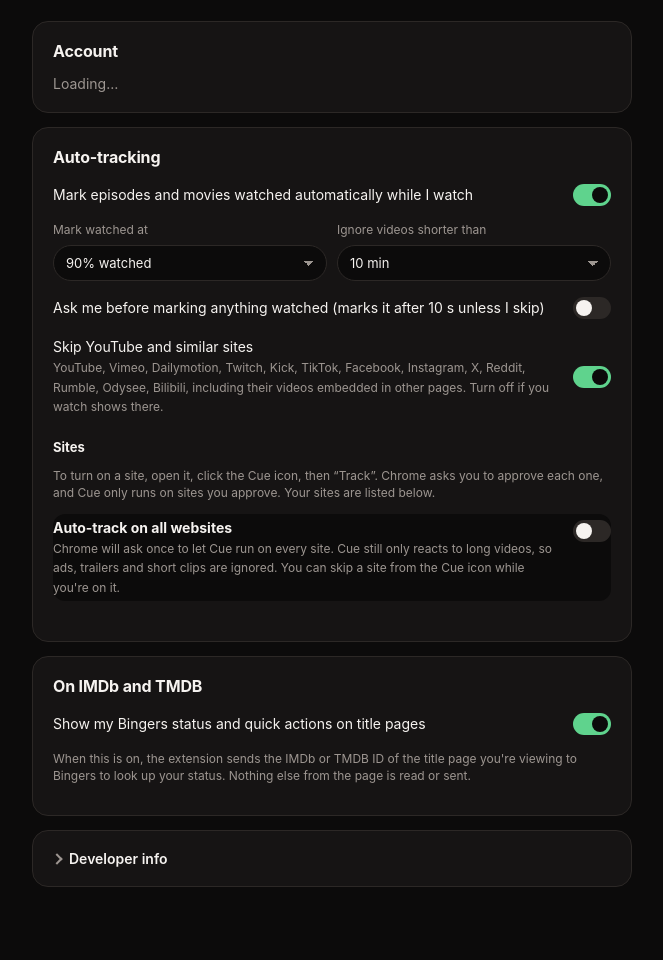
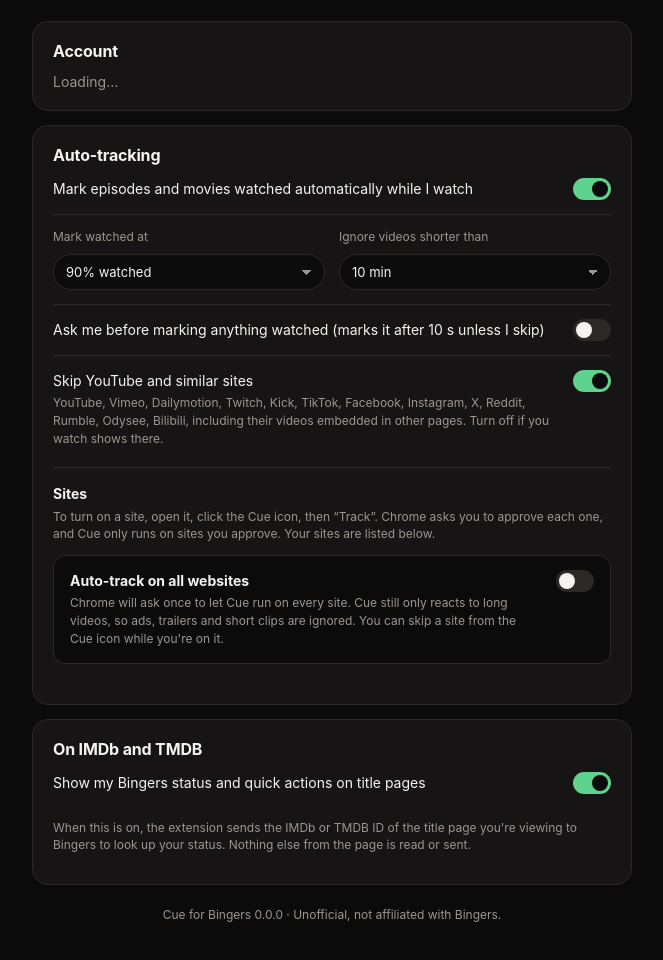
Before and after one commit to S3OD177/cue-for-bingers, a browser extension: page extension/options/options.html in a window 1280 px wide. Shown: the part 112-1072 px from the top of the page, without its empty margins (308-971 px from the left). Drawn offline with Linux system fonts and the light colour scheme.

Commit message:
Tidy the Settings page; remove Developer info
- One row per setting with hairline dividers; switches line up with the
  first line of their label
- Restore the "Auto-track on all websites" card padding
- Dim and disable the dependent auto-tracking settings while it's off
- Replace the Developer info section (redirect URL) with a small
  version footer

Co-Authored-By: Claude Opus 5.5 <noreply@anthropic.com>

```diff
--- a/extension/options/options.css
+++ b/extension/options/options.css
@@ -84,3 +84,32 @@ details summary::before { content: ""; width: 6px; height: 6px; border-right: 2p
 details[open] summary::before { transform: rotate(45deg); }
 
 @media (max-width: 520px) { .grid2 { grid-template-columns: 1fr; } }
+
+/* ---------- layout fixes ---------- */
+/* each setting is a row, with a hairline between rows */
+.box > .toggle:not(.allsites), .box > .grid2 { margin: 0; padding: 14px 0; border-top: 1px solid var(--line); }
+.box > h2 + .toggle:not(.allsites), .box > h2 + .grid2 { border-top: 0; padding-top: 2px; }
+.box > .toggle:not(.allsites):last-child { padding-bottom: 0; }
+.box h2 { margin-bottom: 10px; }
+.box h3 { margin: 4px 0 6px; padding-top: 16px; border-top: 1px solid var(--line); font-size: 14px; }
+.box h3 + p { margin-top: 0; }
+
+/* switches line up with the first line of their label */
+.toggle { align-items: flex-start; }
+.toggle input[type="checkbox"] { margin-top: 0; }
+.toggle > span { line-height: 1.45; padding-top: 1px; }
+.toggle .muted.small { display: inline-block; margin-top: 3px; line-height: 1.5; }
+
+/* the "all websites" card keeps its own padding */
+.toggle.allsites { margin: 10px 0 12px; padding: 14px 16px; border: 1px solid var(--line); border-radius: var(--radius); }
+
+/* dropdown row */
+.grid2 { gap: 14px; }
+.grid2 label { gap: 8px; }
+.grid2 select { width: 100%; }
+
+/* dimmed while auto-tracking is off */
+.dep { transition: opacity .15s; }
+#autotrack.off .dep { opacity: .4; pointer-events: none; }
+
+.foot { text-align: center; margin: 22px 0 0; }
--- a/extension/options/options.html
+++ b/extension/options/options.html
@@ -28,7 +28,7 @@
           <input type="checkbox" id="auto-track" />
           <span>Mark episodes and movies watched automatically while I watch</span>
         </label>
-        <div class="grid2">
+        <div class="grid2 dep">
           <label class="small">Mark watched at
             <select id="threshold">
               <option value="80">80% watched</option>
@@ -46,11 +46,11 @@
             </select>
           </label>
         </div>
-        <label class="toggle">
+        <label class="toggle dep">
           <input type="checkbox" id="confirm-mark" />
           <span>Ask me before marking anything watched (marks it after 10 s unless I skip)</span>
         </label>
-        <label class="toggle">
+        <label class="toggle dep">
           <input type="checkbox" id="skip-platforms" />
           <span>Skip YouTube and similar sites<br /><span class="muted small">YouTube, Vimeo, Dailymotion, Twitch, Kick, TikTok, Facebook, Instagram, X, Reddit, Rumble, Odysee, Bilibili, including their videos embedded in other pages. Turn off if you watch shows there.</span></span>
         </label>
@@ -74,14 +74,7 @@
         <p class="muted small">When this is on, the extension sends the IMDb or TMDB ID of the title page you're viewing to Bingers to look up your status. Nothing else from the page is read or sent.</p>
       </section>
 
-      <section class="box">
-        <details>
-          <summary>Developer info</summary>
-          <p class="small">OAuth redirect URI for this install (put it in <code>redirect_uris</code> of your client metadata document):</p>
-          <code id="redirect-url" class="block"></code>
-          <p class="small muted">Extension version <span id="version"></span></p>
-        </details>
-      </section>
+      <p class="foot muted small">Cue for Bingers <span id="version"></span> · Unofficial, not affiliated with Bingers.</p>
     </div>
     <script type="module" src="options.js"></script>
   </body>
--- a/extension/options/options.js
+++ b/extension/options/options.js
@@ -8,7 +8,6 @@ const body = document.getElementById("account-body");
 const badge = document.getElementById("show-badge");
 
 document.getElementById("version").textContent = chrome.runtime.getManifest().version;
-send("redirectUrl").then((u) => (document.getElementById("redirect-url").textContent = u)).catch(() => {});
 
 // ---- badge setting (default on) ----
 chrome.storage.sync.get({ showBadge: true }).then(({ showBadge }) => (badge.checked = showBadge));
@@ -108,13 +107,22 @@ const sitesEl = document.getElementById("sites");
 
 chrome.storage.sync.get(TRACK_DEFAULTS).then((s) => {
   autoTrack.checked = s.autoTrack;
+  showDependents();
   threshold.value = String(s.threshold);
   minMinutes.value = String(s.minMinutes);
   confirmMark.checked = s.confirmBeforeMark;
   skipPlatforms.checked = s.skipVideoPlatforms;
 });
 skipPlatforms.addEventListener("change", () => chrome.storage.sync.set({ skipVideoPlatforms: skipPlatforms.checked }).then(saved));
-autoTrack.addEventListener("change", () => chrome.storage.sync.set({ autoTrack: autoTrack.checked }).then(saved));
+// The other auto-tracking settings do nothing while it's off, so they're dimmed.
+function showDependents() {
+  document.getElementById("autotrack").classList.toggle("off", !autoTrack.checked);
+  for (const input of document.querySelectorAll("#autotrack .dep input, #autotrack .dep select")) input.disabled = !autoTrack.checked;
+}
+autoTrack.addEventListener("change", () => {
+  showDependents();
+  chrome.storage.sync.set({ autoTrack: autoTrack.checked }).then(saved);
+});
 threshold.addEventListener("change", () => chrome.storage.sync.set({ threshold: Number(threshold.value) }).then(saved));
 minMinutes.addEventListener("change", () => chrome.storage.sync.set({ minMinutes: Number(minMinutes.value) }).then(saved));
 confirmMark.addEventListener("change", () => chrome.storage.sync.set({ confirmBeforeMark: confirmMark.checked }).then(saved));
```
Also changed, not shown: tests/preview/options.html (+4 -11 lines).
